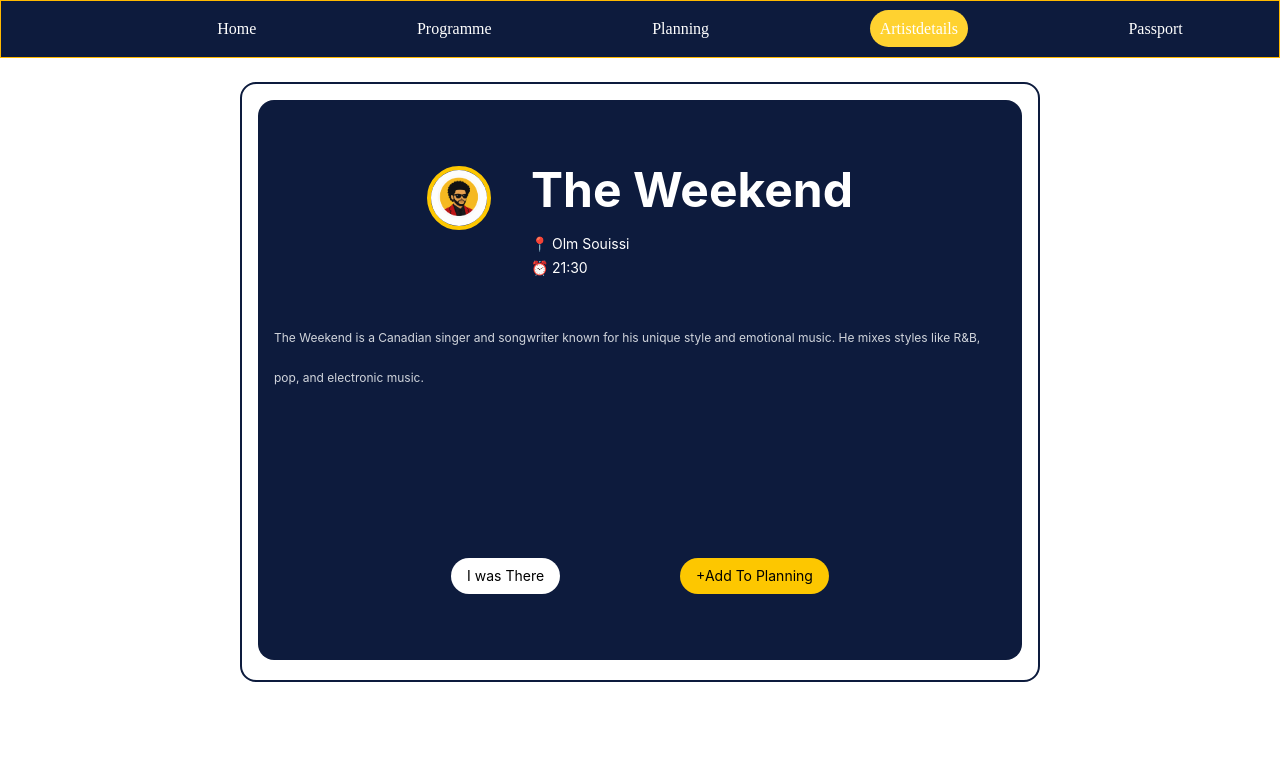
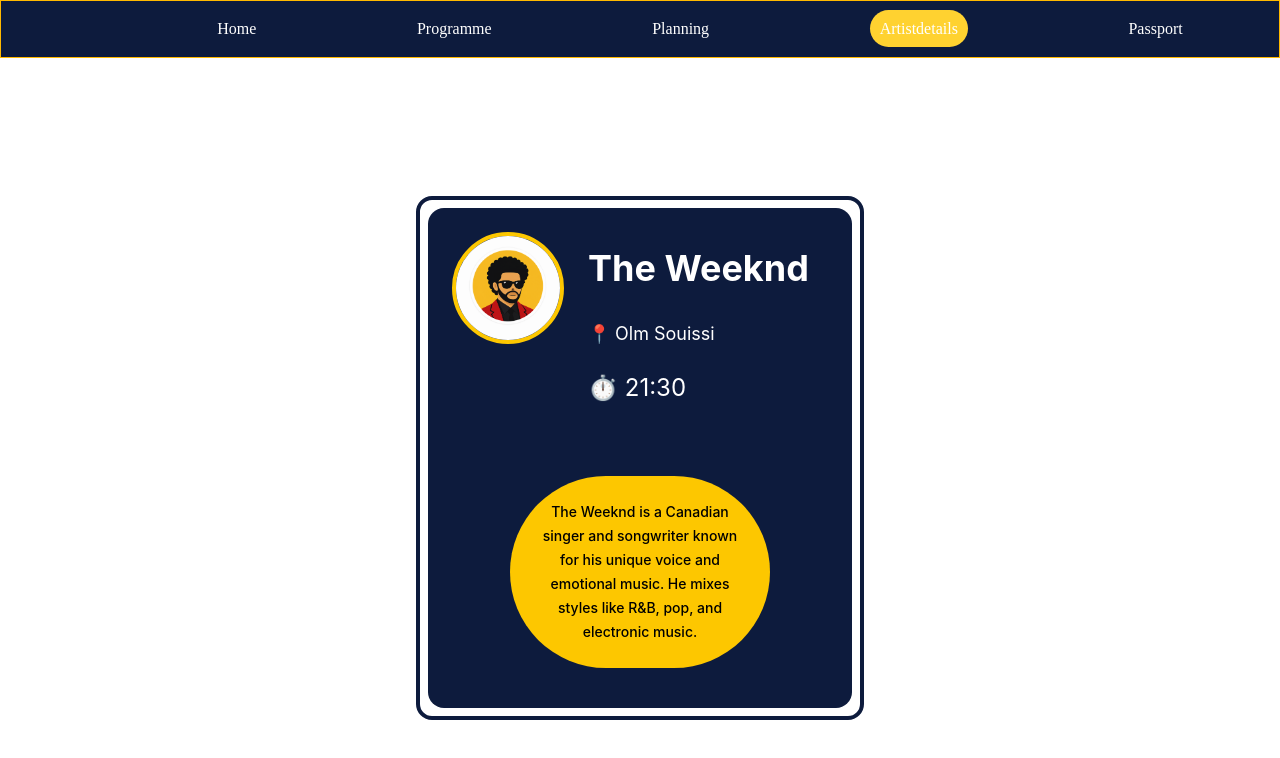
Before and after one commit to lilkodh/Festival-Mawazine, a React (Vite) app: page /artistdetails in a window 1280 px wide. Shown: the top 758 px of the page. Built offline with nearby package versions, Linux system fonts and the light colour scheme.

Commit message:
artistdetails:

```diff
--- a/src/pages/Artistdetails.jsx
+++ b/src/pages/Artistdetails.jsx
@@ -1,50 +1,49 @@
 import image2 from "../assets/weekend.png";
-export  const Artistdetails = () => {
-    return(
-         <div className=" p-6 flex justify-center items-center">
+export const Artistdetails = () => {
+  return (
+    <div className="bg-white min-h-screen p-6 flex justify-center items-center">
 
-      <div className="border-2 border-[#0D1B3D] rounded-2xl p-4 w-200 h-150 ">
-        <div className="bg-[#0D1B3D] rounded-2xl p-4 text-white h-140 flex flex-col justify-center items-center gap-10">
-          <div className="flex  gap-10  ">
+      <div className="border-4 border-[#0D1B3D] rounded-2xl p-2 w-full max-w-md">
+
+        <div className="bg-[#0D1B3D] rounded-2xl p-6 text-white h-[500px] relative">
+
+          <div className="flex items-start gap-6">
+
             <img
               src={image2}
               alt="artist"
-              className="w-16 h-16 rounded-full border-4 border-yellow-400"
+              className="w-28 h-28 rounded-full border-4 border-yellow-400"
             />
 
-            <div>
-              <h1 className="text-5xl font-bold mb-5 ">
-                The Weekend
+            <div className="mt-4">
+
+              <h1 className="text-4xl font-bold mb-8">
+                The Weeknd
               </h1>
 
-              <p className="text-sm mb-1">
+              <p className="mb-6 text-lg">
                 📍 Olm Souissi
               </p>
 
-              <p className="text-sm ">
-                ⏰ 21:30
+              <p className="text-2xl">
+                ⏱ 21:30
               </p>
+
             </div>
           </div>
-          <p className="text-xs leading-10 text-gray-300 mb-10">
-            The Weekend is a Canadian singer and songwriter
-            known for his unique style and emotional music.
-            He mixes styles like R&B, pop, and electronic music.
-          </p>
-          <div className="flex justify-between gap-30 mt-20">
 
-            <button className="bg-white text-black px-4 py-1 rounded-full text-sm ">
-              I was There
-            </button>
+          <div className="bg-yellow-400 text-black rounded-full px-8 py-6 w-[260px] absolute bottom-10 left-1/2 -translate-x-1/2">
 
-            <button className="bg-yellow-400 text-black px-4 py-2 rounded-full text-sm">
-              +Add To Planning
-            </button>
+            <p className="text-sm text-center font-medium leading-6">
+              The Weeknd is a Canadian singer and songwriter
+              known for his unique voice and emotional music.
+              He mixes styles like R&B, pop, and electronic music.
+            </p>
 
           </div>
 
         </div>
       </div>
     </div>
-    )
-}
+  );
+};
--- a/src/pages/Home.jsx
+++ b/src/pages/Home.jsx
@@ -3,7 +3,7 @@
 import image3 from "../assets/week.webp";
 export const Home = () => {
     return(
-<div className="">
+<div >
 
 
         <div className=" rounded-xl flex justify-center items-center">
--- a/src/pages/Planning.jsx
+++ b/src/pages/Planning.jsx
@@ -2,17 +2,17 @@
 
 export const Planning = () => {
   return (
-    <div className="bg-white min-h-screen p-4">
+    <div className=" min-h-screen   ">
 
 
-      <div className="bg-yellow-400 w-72 rounded mb-16 py-2">
+      <div className="bg-yellow-400 w-150 rounded mb-20 py-1 mt-10">
         <h1 className="text-3xl font-bold text-center">
           My Planing
         </h1>
       </div>
 
       <div className="flex justify-center gap-8 flex-wrap">
-        <div className="bg-[#0D1B3D] w-52 h-96 rounded-3xl relative text-center hover:scale-105 transition duration-500 shadow-xl">
+        <div className="bg-[#0D1B3D] w-52 h-100 rounded-3xl relative text-center hover:scale-105 transition duration-500 shadow-xl">
 
   <div className="bg-white rounded-full w-40 mx-auto mt-4 py-1">
     <h2 className="text-yellow-400 font-bold">
@@ -31,7 +31,7 @@
   </button>
 </div>
 
-<div className="bg-[#0D1B3D] w-52 h-96 rounded-3xl relative text-center hover:scale-105 transition duration-500 shadow-xl">
+<div className="bg-[#0D1B3D] w-52 h-100 rounded-3xl relative text-center hover:scale-105 transition duration-500 shadow-xl">
 
   <div className="bg-white rounded-full w-40 mx-auto mt-4 py-1">
     <h2 className="text-yellow-400 font-bold">
@@ -45,13 +45,13 @@
     className="w-24 h-24 rounded-full border-4 border-yellow-400 mx-auto mt-16"
   />
 
-  <button className="bg-yellow-400 w-40 py-2 rounded-full absolute bottom-6 left-1/2 -translate-x-1/2 font-bold hover:bg-yellow-300 transition duration-500">
+  <button className="bg-yellow-400 w-40 py-2 rounded-full absolute bottom-6 left-1/2 -translate-x-20 font-bold hover:bg-yellow-300 transition duration-500">
     -REMOVE
   </button>
 </div>
 
 
-        <div className="bg-[#0D1B3D] w-52 h-96 rounded-3xl relative text-center hover:scale-105 transition duration-500 shadow-xl">
+        <div className="bg-[#0D1B3D] w-52 h-100 rounded-3xl relative text-center hover:scale-105 transition duration-500 shadow-xl">
 
           <div className="bg-white rounded-full w-40 mx-auto mt-4 py-1">
             <h2 className="text-yellow-400 font-bold">
@@ -66,13 +66,13 @@
           />
 
 
-          <button className="bg-yellow-400 w-40 py-2 rounded-full absolute bottom-6 left-1/2 -translate-x-1/2 font-bold hover:bg-yellow-300 transition duration-500">
+          <button className="bg-yellow-400 w-40 py-2 rounded-full absolute bottom-6 left-1/2 -translate-x-1/2 font-bold hover:bg-red-700 transition duration-500 shadow-2xl ">
             -REMOVE
           </button>
         </div>
 
 
-        <div className="bg-[#0D1B3D] w-52 h-96 rounded-3xl relative text-center hover:scale-105 transition duration-500 shadow-xl">
+        <div className="bg-[#0D1B3D] w-52 h-100 rounded-3xl relative text-center hover:scale-105 transition duration-500 shadow-xl">
 
           <div className="bg-white rounded-full w-40 mx-auto mt-4 py-1">
             <h2 className="text-yellow-400 font-bold">
--- a/src/pages/Programme.jsx
+++ b/src/pages/Programme.jsx
@@ -2,9 +2,9 @@
 
 export const Programme = () => {
   return (
-    <div className="bg-white min-h-screen p-4">
+    <div className=" min-h-screen p-4">
 
-      <h1 className="text-3xl font-bold text-center mb-10">
+      <h1 className="text-3xl font-bold text-center mb-11 ">
         Select a Day !
       </h1>
 
@@ -28,7 +28,7 @@
 
       </div>
 
-      <div className="bg-yellow-400 text-center py-2 rounded mb-12 font-medium max-w-md mx-auto">
+      <div className="bg-yellow-400 text-center py-2 rounded mb-12">
         All Artists
       </div>
 
```
